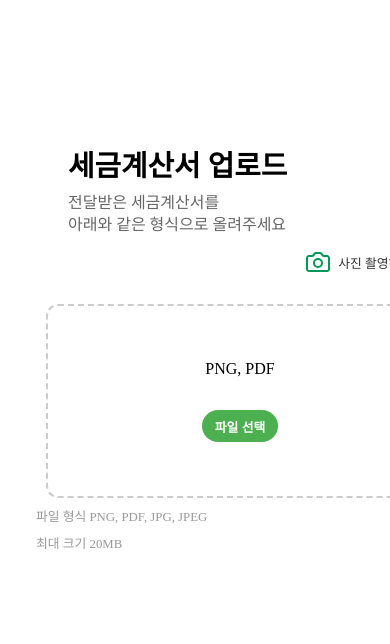
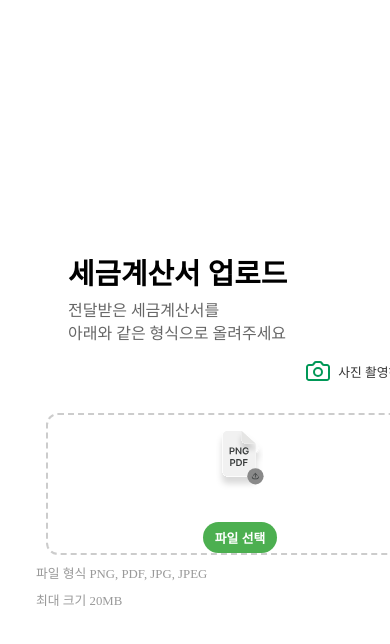
Before and after one commit to KUSITMS-31th-Seoul-Milk-team2/frontend, a React (Vite) app: page /upload in a window 390 px wide. Shown: the top 644 px of the page. Built offline with nearby package versions, Linux system fonts and the light colour scheme.

Commit message:
feat : 카메라 촬영 업로드 기능 추가 및 반응형 스타일링

```diff
--- a/src/components/upload/Uploader.tsx
+++ b/src/components/upload/Uploader.tsx
@@ -1,12 +1,18 @@
+import { useState, useRef, useCallback } from "react";
 import { useDropzone } from "react-dropzone";
-import { useState } from "react";
+import Webcam from "react-webcam";
 import cameraIcon from "../../assets/icons/cameraIcon.svg";
+import fileUploadIcon from "../../assets/icons/fileUploadIcon.svg";
 import styled from "styled-components";
 
 const Uploader = () => {
     const [files, setFiles] = useState<File[]>([]);
     const [isClicked, setIsClicked] = useState(false);
+    const [isCameraOpen, setIsCameraOpen] = useState(false);
 
+    const webcamRef = useRef<Webcam>(null);
+
+    // Dropzone 설정
     const { getRootProps, getInputProps, isDragActive } = useDropzone({
         accept: {
             "image/png": [".png"],
@@ -20,6 +26,37 @@ const Uploader = () => {
         },
     });
 
+    const handleOpenCamera = () => {
+        setIsCameraOpen(true);
+    };
+
+    const handleCapture = useCallback(() => {
+        if (webcamRef.current) {
+            const screenshot = webcamRef.current.getScreenshot();
+            if (screenshot) {
+                const file = dataURLtoFile(screenshot, `camera_${Date.now()}.png`);
+                setFiles((prevFiles) => [...prevFiles, file]);
+            }
+        }
+        setIsCameraOpen(false);
+    }, []);
+
+    const handleCloseCamera = () => {
+        setIsCameraOpen(false);
+    };
+
+    function dataURLtoFile(dataURL: string, fileName: string): File {
+        const arr = dataURL.split(",");
+        const mime = arr[0].match(/:(.*?);/)?.[1] || "image/png";
+        const bstr = atob(arr[1]);
+        let n = bstr.length;
+        const u8arr = new Uint8Array(n);
+        while (n--) {
+            u8arr[n] = bstr.charCodeAt(n);
+        }
+        return new File([u8arr], fileName, { type: mime });
+    }
+
     return (
         <Container>
             <HeaderRow>
@@ -31,8 +68,7 @@ const Uploader = () => {
                     </Subtitle>
                 </TitleArea>
 
-                {/* 아래 줄에 버튼을 배치할 때 */}
-                <CameraButton>
+                <CameraButton onClick={handleOpenCamera}>
                     <img
                         src={cameraIcon}
                         alt="Camera Icon"
@@ -50,7 +86,13 @@ const Uploader = () => {
                     onMouseDown={() => setIsClicked(true)}
                 >
                     <input {...getInputProps()} />
-                    <p>PNG, PDF</p>
+                        <FileUploadButton>
+                            <UploadIcon
+                                src={fileUploadIcon}
+                                alt="File Upload Icon"
+                            />
+                        </FileUploadButton>
+
                     <FileSelectButton>파일 선택</FileSelectButton>
                 </DropZone>
 
@@ -64,6 +106,24 @@ const Uploader = () => {
                 <FileInfo>파일 형식 PNG, PDF, JPG, JPEG</FileInfo>
                 <FileInfo>최대 크기 20MB</FileInfo>
             </DropZoneContainer>
+
+            {isCameraOpen && (
+                <ModalOverlay>
+                    <ModalContainer>
+                        <Webcam
+                            audio={false}
+                            ref={webcamRef}
+                            screenshotFormat="image/png"
+                            style={{ width: "100%", height: "auto" }}
+                            videoConstraints={{ facingMode: { exact: "environment" } }}
+                        />
+                        <ButtonRow>
+                            <CaptureButton onClick={handleCapture}>촬영하기</CaptureButton>
+                            <CancelButton onClick={handleCloseCamera}>취소</CancelButton>
+                        </ButtonRow>
+                    </ModalContainer>
+                </ModalOverlay>
+            )}
         </Container>
     );
 };
@@ -75,18 +135,19 @@ export default Uploader;
 const Container = styled.div`
     display: flex;
     flex-direction: column;
+    justify-content: center;
+    align-content: center;
+    max-width: 900px;
+    margin: 0 auto;
     width: 85%;
-    margin: 0 auto;
-    min-height: 70vh;
 `;
-
 
 const HeaderRow = styled.div`
     display: flex;
     flex-direction: column;
     margin-top: 1rem;
-    margin-left: 10rem;
-    margin-right: 10rem;
+    margin-left: 1rem;
+    margin-right: 1rem;
 
     @media (max-width: 768px) {
         margin-left: 3rem;
@@ -117,7 +178,6 @@ const Subtitle = styled.p`
     line-height: 1.4;
 `;
 
-
 const CameraButton = styled.div`
     display: flex;
     flex-direction: row;
@@ -125,7 +185,32 @@ const CameraButton = styled.div`
     cursor: pointer;
     margin-top: 1rem;
     align-self: flex-end;
+`;
 
+const FileUploadButton = styled.div`
+    display: flex;
+    flex-direction: row;
+    align-items: center;
+    justify-content: center;
+    cursor: pointer;
+    margin-top: 1rem;
+
+`;
+
+/** 반응형 아이콘 */
+const UploadIcon = styled.img`
+    width: 5rem;
+    height: auto;
+    display: flex;
+    flex-direction: row;
+    align-items: center;
+    justify-content: center;
+    @media (max-width: 768px) {
+        width: 4rem;
+    }
+    @media (max-width: 480px) {
+        width: 3rem;
+    }
 `;
 
 const Text = styled.span`
@@ -147,7 +232,7 @@ const DropZoneContainer = styled.div`
 const DropZone = styled.div<{ $isDragActive: boolean; $isClicked: boolean }>`
     width: 100%;
     max-width: 1000px;
-    aspect-ratio: 2 / 1;
+    aspect-ratio: 2.5 / 1;
     border: 2px
     ${(props) => (props.$isClicked ? "solid #000" : "dashed #ccc")};
     border-radius: 0.75rem;
@@ -167,10 +252,12 @@ const DropZone = styled.div<{ $isDragActive: boolean; $isClicked: boolean }>`
     @media (max-width: 768px) {
         width: 90%;
         max-width: 600px;
+        aspect-ratio: auto;
     }
     @media (max-width: 480px) {
         width: 95%;
         max-width: 400px;
+        aspect-ratio: auto;
     }
 `;
 
@@ -185,12 +272,14 @@ const FileSelectButton = styled.button`
     cursor: pointer;
     transition: background-color 0.2s ease;
 
-    &:hover {
-        background-color: #45a049;
+    @media (max-width: 768px) {
+        font-size: 0.85rem;
+        padding: 0.4rem 0.8rem;
     }
+
     @media (max-width: 480px) {
         font-size: 0.8rem;
-        padding: 0.4rem 0.8rem;
+        padding: 0.35rem 0.7rem;
     }
 `;
 
@@ -208,8 +297,65 @@ const FileItem = styled.li`
 `;
 
 const FileInfo = styled.p`
-    font-size: 0.8rem;
-    color: #999;
-    margin-top: 0.5rem;
-    align-self: flex-start;
+  font-size: 0.8rem;
+  color: #999;
+  margin-top: 0.5rem;
+  align-self: flex-start;
 `;
+
+const ModalOverlay = styled.div`
+    position: fixed;
+    top: 0;
+    left: 0;
+    width: 100%;
+    height: 100%;
+    background-color: rgba(0, 0, 0, 0.5);
+    display: flex;
+    justify-content: center;
+    align-items: center;
+`;
+
+const ModalContainer = styled.div`
+    width: 90%;
+    max-width: 500px;
+    background: #fff;
+    border-radius: 8px;
+    padding: 1rem;
+    display: flex;
+    flex-direction: column;
+    align-items: center;
+`;
+
+const ButtonRow = styled.div`
+    margin-top: 1rem;
+    display: flex;
+    gap: 1rem;
+`;
+
+const CaptureButton = styled.button`
+    background-color: #4caf50;
+    color: white;
+    padding: 0.6rem 1.2rem;
+    border: none;
+    border-radius: 1.25rem;
+    font-size: 0.9rem;
+    font-weight: bold;
+    cursor: pointer;
+    &:hover {
+        background-color: #45a049;
+    }
+`;
+
+const CancelButton = styled.button`
+    background-color: #999;
+    color: white;
+    padding: 0.6rem 1.2rem;
+    border: none;
+    border-radius: 1.25rem;
+    font-size: 0.9rem;
+    font-weight: bold;
+    cursor: pointer;
+    &:hover {
+        background-color: #777;
+    }
+`;
```
